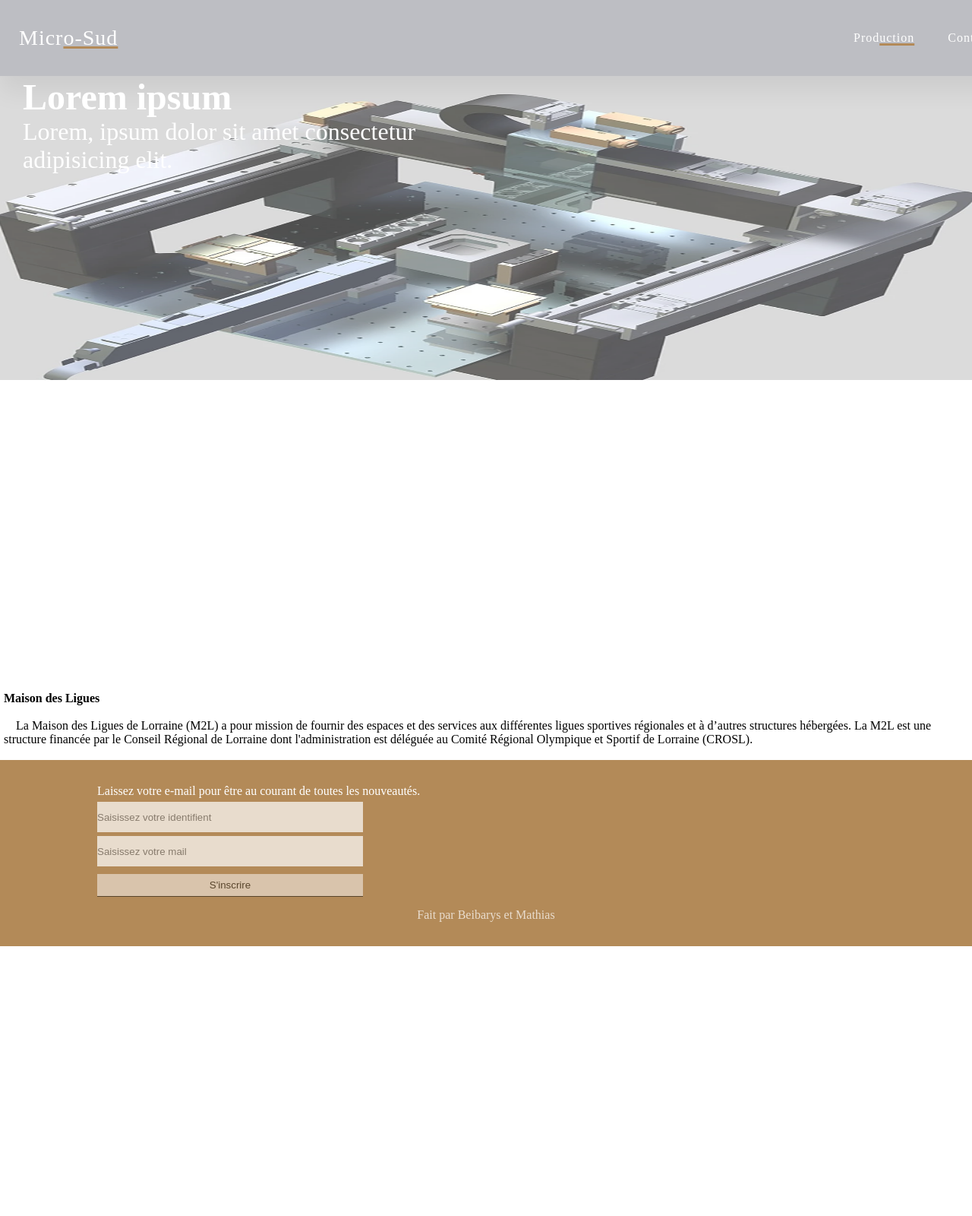
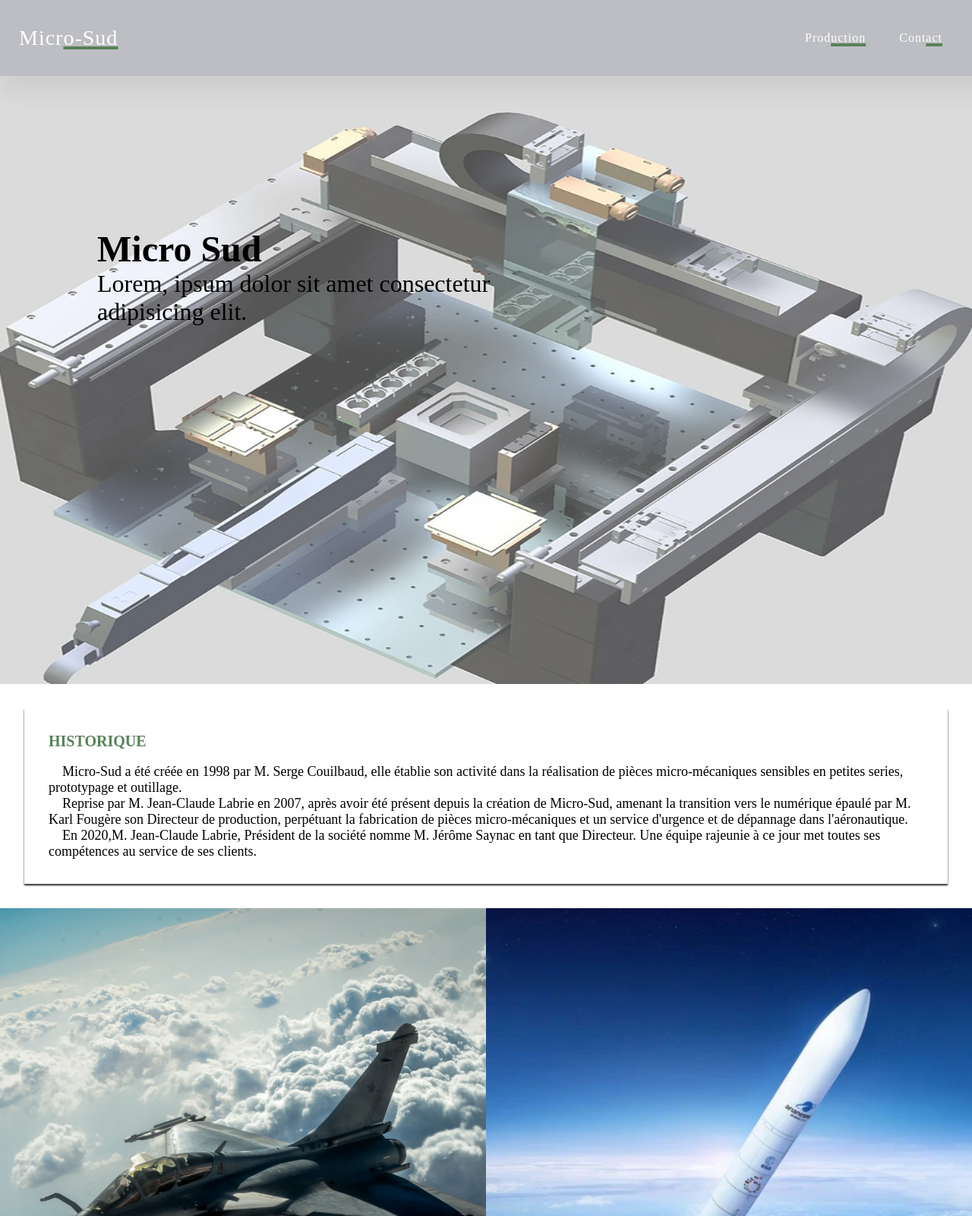
Before and after one commit to byborh/micro-sud, a plain HTML site: page frontend/index.html in a window 1280 px wide. Shown: the top 1600 px of the page at 76% size. Before the commit the page ends 1245 px from the top, so only its background shows below. Drawn offline with Linux system fonts and the light colour scheme.

Commit message:
modifier la page principale

```diff
--- a/frontend/css/style.css
+++ b/frontend/css/style.css
@@ -21,10 +21,10 @@ nav {
 
 ul {
   list-style: none;
-  /* margin-left: 30%; */
+  margin-right: 5%;
 }
 
-li {
+ul li {
   display: inline-block;
 }
 
@@ -41,14 +41,13 @@ nav a {
 
 #title {
   font-size: 28px;
-  /* margin-right: 10%; */
 }
 
 .u-color {
   text-decoration: underline;
-  text-decoration-color: #b38a58;
+  text-decoration-color: #588157;
   height: 1px;
-  text-decoration-thickness: 3px;
+  text-decoration-thickness: 4px;
 }
 
 /* Body */
@@ -66,24 +65,25 @@ nav a {
 .aff-img {
     position: absolute;
     width: 100%;
-    height: 800px;
+    height: 100%;
 }
 
 .aff-img img {
     width: 100%;
     height: 100%;
-    max-height: 400px;
+    /* max-height: 400px; */
     opacity: 0.7;
 }
 
 .aff-text {
     position: absolute;
-    top: 100px;
-    left: 30px;
+    top: 300px;
+    left: 10%;
     width: 600px;
     min-height: 150px;
     font-size: 200%;
-    color: white;
+    color: black;
+    /* background-color: black; */
 }
 
 .aligner-centre {
@@ -93,15 +93,30 @@ nav a {
 }
 
 .presentation {
-    margin-top: 10px;
-    margin-left: 5px;
+    margin: 2.5% 2.5% 2.5% 2.5%;
+    padding: 2.5%;
+    box-shadow: 0px 2px 2px rgb(40, 38, 38);
+}
+.presentation h4 {font-size: 20px; color: #588157;}
+.presentation p {font-size: 18px;}
+
+.images {
+    width: 100%;
+    min-height: 200px;
+    /* margin: 2.5%; */
+    /* padding: 2.5%; */
+    display: flex;
 }
 
+.images img {
+    width: 50%;
+    height: 100%;
+}
 /* Footer */
 footer {
     position: absolute;
     /* bottom: 0; */
-    background-color: #b38a58;
+    background-color: #588157;
     width: 100%;
 }
 
@@ -132,6 +147,7 @@ footer input {
     border: none;
     opacity: 0.7;
     margin-left: 10%;
+    border-radius: 12px;
 }
 
 footer input:hover {
@@ -151,6 +167,7 @@ footer input:hover {
     margin-left: 10%;
     border-bottom: 1px solid black;
     transition: 2s;
+    border-radius: 12px;
 }
 
 #inscription-btn:hover {
--- a/frontend/index.html
+++ b/frontend/index.html
@@ -5,14 +5,12 @@
     <meta http-equiv="X-UA-Compatible" content="IE=edge">
     <meta name="viewport" content="width=device-width, initial-scale=1.0">
     <link rel="stylesheet" href="./css/style.css">
-    <title>Maison des ligues</title>
+    <title>Micro-Sud</title>
 </head>
 <body>
     <q-header>
         <nav>
-
           <a href="#" id="title">Micr<span class="u-color">o-Sud</span></a>
-
           <ul>
             <li>
               <a href="#">Prod<span class="u-color">uction</span></a>
@@ -31,21 +29,47 @@
                 <img src="./img/micro-sud-img-01.webp" alt="Image de l'affiche">
             </div>
             <div class="aff-text">
-                <h2>Lorem ipsum</h2>
+                <h2>Micro Sud</h2>
                 <p>Lorem, ipsum dolor sit amet consectetur adipisicing elit.</p>
             </div>
         </div>
 
         <div class="presentation">
-            <h4>Maison des Ligues</h4><br>
-            <p>&emsp;La Maison des Ligues de Lorraine (M2L) a pour mission de fournir des espaces et des services aux différentes ligues sportives régionales et à d’autres structures hébergées. La M2L est une structure financée par le Conseil Régional de Lorraine dont l'administration est déléguée au Comité Régional Olympique et Sportif de Lorraine (CROSL).</p>
+            <h4>HISTORIQUE</h4><br>
+            <p>&emsp;Micro-Sud a été créée en 1998 par M. Serge Couilbaud,  elle établie son activité dans la réalisation de pièces micro-mécaniques sensibles en petites series, prototypage et outillage.
+
+                <br>&emsp;Reprise par M. Jean-Claude Labrie en 2007, après avoir été présent depuis la création de Micro-Sud, amenant la transition vers le numérique épaulé par M. Karl Fougère son Directeur de production, perpétuant la fabrication de pièces micro-mécaniques et un service d'urgence et de dépannage dans l'aéronautique.
+
+                <br>&emsp;En 2020,M. Jean-Claude Labrie, Président de la société nomme M. Jérôme Saynac en tant que Directeur. Une équipe rajeunie à ce jour met toutes ses compétences au service de ses clients.
+            </p>
         </div>
 
         <div class="images">
-            <img src="" alt="">
-            <img src="" alt="">
-            <img src="" alt="">
-            <img src="" alt="">
+            <img src="img/micro-sud-img-02.webp" alt="">
+            <img src="img/micro-sud-img-03.webp" alt="">
+        </div>
+        <div class="images">
+            <img src="img/micro-sud-img-04.webp" alt="">
+            <img src="img/micro-sud-img-05.webp" alt="">
+        </div>
+
+        <div style="position:relative; height:400px">
+            <div style="position:absolute;z-index:1">
+               <img src="img/micro-sud-img-05.webp>
+            </div>
+            <div style="position:absolute;top:360px; width:600px; height:400px; z-index:2;font-size:200%">
+               <center><b>Ma maison...</b></center>
+             </div>
+         </div>
+
+        <div class="presentation">
+            <h4>HISTORIQUE</h4><br>
+            <p>&emsp;Micro-Sud a été créée en 1998 par M. Serge Couilbaud,  elle établie son activité dans la réalisation de pièces micro-mécaniques sensibles en petites series, prototypage et outillage.
+
+                <br>&emsp;Reprise par M. Jean-Claude Labrie en 2007, après avoir été présent depuis la création de Micro-Sud, amenant la transition vers le numérique épaulé par M. Karl Fougère son Directeur de production, perpétuant la fabrication de pièces micro-mécaniques et un service d'urgence et de dépannage dans l'aéronautique.
+
+                <br>&emsp;En 2020,M. Jean-Claude Labrie, Président de la société nomme M. Jérôme Saynac en tant que Directeur. Une équipe rajeunie à ce jour met toutes ses compétences au service de ses clients.
+            </p>
         </div>
 
     </div>
```
Also changed, not shown: about/color.txt, about/contenu mico-sud.txt.
